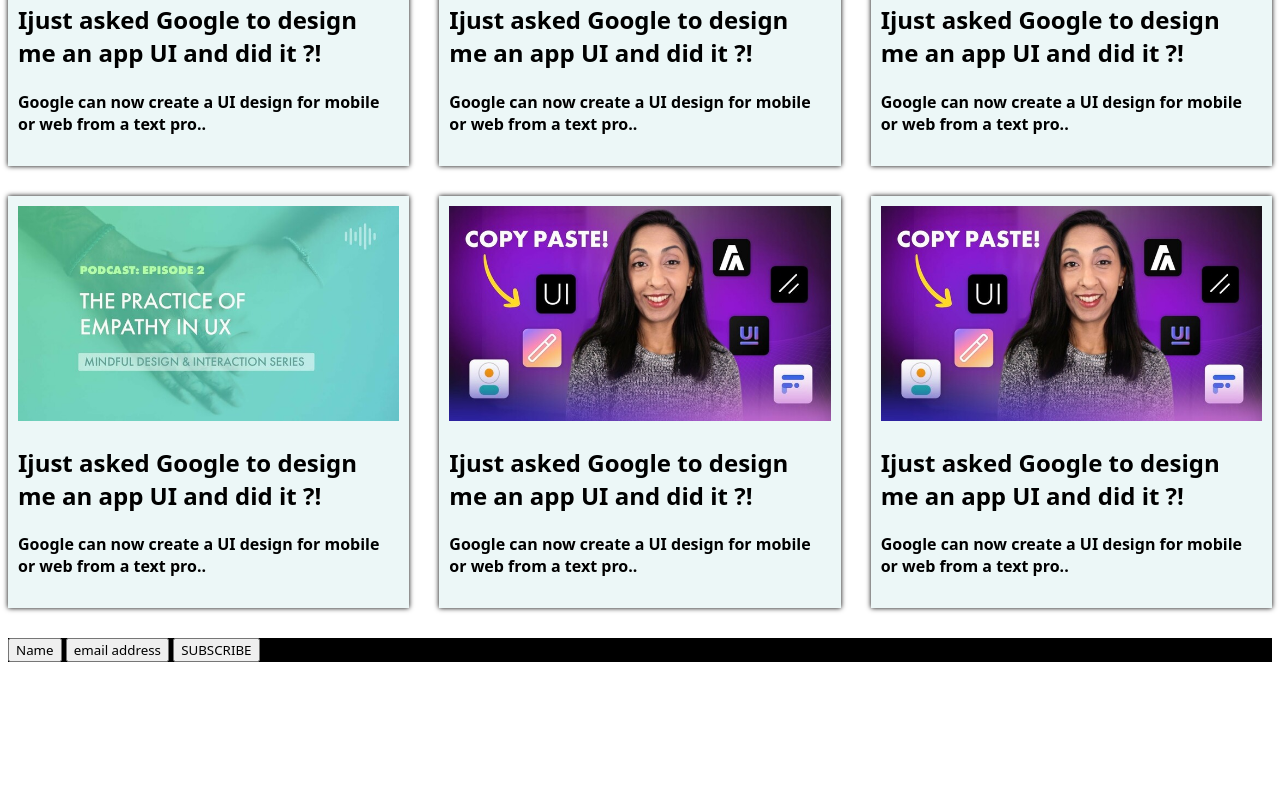
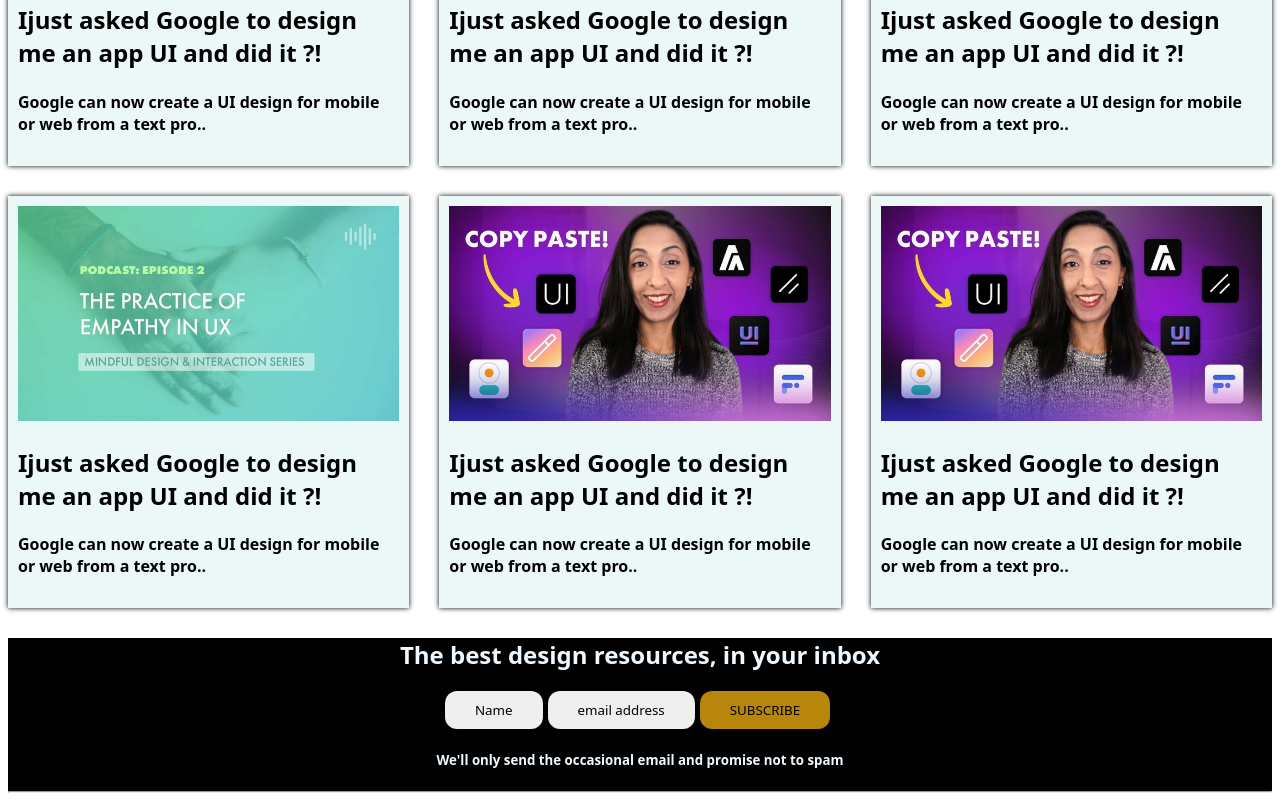
Before and after one commit to MohammadBahaduri/css2nd, a plain HTML site: page base.html in a window 1280 px wide. Shown: the part 6924-7725 px from the top of the page. Before the commit the page ends 7594 px from the top, so only its background shows below. Drawn offline with Linux system fonts and the light colour scheme.

Commit message:
commit initial

```diff
--- a/base.html
+++ b/base.html
@@ -282,13 +282,15 @@
     </div>
     <footer>
         <div class="parent-footer">
-
-
+            <h2 style="color: aliceblue; text-align: center;"> The best design resources, in your inbox</h2>
             <div class="footer-childs">
                 <button class="name">Name</button>
                 <button class="email"> email address</button>
-                <button class="subscribe">SUBSCRIBE</button>
+                <button class="subscribe">SUBSCRIBE</button> <br>
             </div>
+            <h5 style="color: aliceblue; text-align: center;">We'll only send the occasional email and promise not to spam</h5>
+            <hr>
+
 
         </div>
     </footer>
--- a/style.css
+++ b/style.css
@@ -108,3 +108,39 @@ Footer{
     margin-top: 30px;
     background-color: black;
 }
+.name{
+    border-radius: 12px ;
+    border: none;
+    padding: 10px 30px;
+    text-align: start;
+}
+.email{
+    border-radius: 12px ;
+    border: none;
+    padding: 10px 30px;
+    text-align: start;
+
+}
+.subscribe{
+    border-radius: 12px ;
+    border: none;
+    padding: 10px 30px;
+    text-align: start;
+    background-color: darkgoldenrod;
+}
+.footer-childs{
+    display: flex;
+    flex-direction: column;
+    gap: 5px;
+}
+@media screen and (min-width:768px) {
+    .footer-childs{
+        display: flex;
+        align-items: center;
+        justify-content: center;
+        flex-direction: row;
+    }
+  }
+  hr{
+    color:  white;
+  }
```
